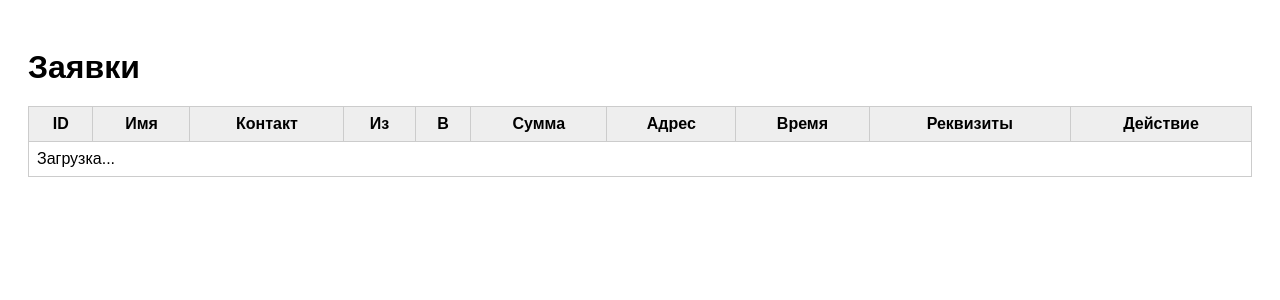
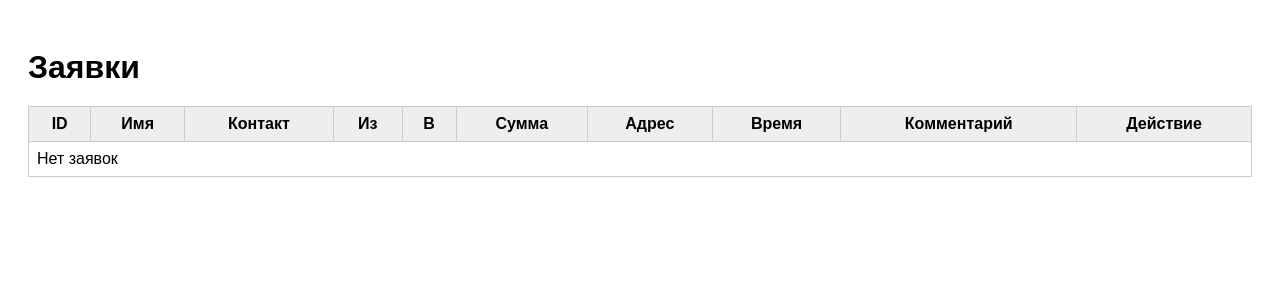
Before and after one commit to DaddyBane/obmen, a Flask app: page /admin in a window 1280 px wide. Shown: the top 300 px of the page. Run offline with Flask 3, Linux system fonts and the light colour scheme; data that the repository does not hold is empty.

Commit message:
Update admin.html

```diff
--- a/templates/admin.html
+++ b/templates/admin.html
@@ -10,7 +10,7 @@
     th, td { border: 1px solid #ccc; padding: 8px; }
     th { background-color: #eee; }
     input[type="text"] { width: 100%; }
-    button { padding: 4px 10px; cursor: pointer; }
+    button { padding: 4px 10px; }
   </style>
 </head>
 <body>
@@ -26,7 +26,7 @@
         <th>Сумма</th>
         <th>Адрес</th>
         <th>Время</th>
-        <th>Реквизиты</th>
+        <th>Комментарий</th>
         <th>Действие</th>
       </tr>
     </thead>
@@ -50,7 +50,7 @@
 
         for (const r of data) {
           const row = document.createElement('tr');
-          row.innerHTML =
+          row.innerHTML = `
             <td>${r.id}</td>
             <td>${r.name}</td>
             <td>${r.contact}</td>
@@ -65,13 +65,13 @@
             <td>
               <button onclick="sendComment(${r.id})">Отправить</button>
             </td>
-          ;
+          `;
           body.appendChild(row);
         }
       } catch (e) {
         console.error('Ошибка загрузки заявок:', e);
         const body = document.getElementById('requests-body');
-        body.innerHTML = '<tr><td colspan="10">Ошибка загрузки данных</td></tr>';
+        body.innerHTML = '<tr><td colspan="10">Ошибка загрузки заявок</td></tr>';
       }
     }
 
@@ -81,22 +81,22 @@
         const res = await fetch('/api/update', {
           method: 'POST',
           headers: { 'Content-Type': 'application/json' },
-          body: JSON.stringify({ id: id, status: 'waiting_payment', payment_info: comment })
+          body: JSON.stringify({ id, status: '', payment_info: comment })
         });
 
         if (res.ok) {
           alert('Реквизиты отправлены!');
-          loadRequests(); // Обновляем список заявок после отправки
+          loadRequests();
         } else {
           alert('Ошибка при отправке!');
         }
       } catch (e) {
         alert('Ошибка сети при отправке!');
-        console.error(e);
       }
     }
 
     loadRequests();
+    setInterval(loadRequests, 5000);
   </script>
 </body>
 </html>
```
